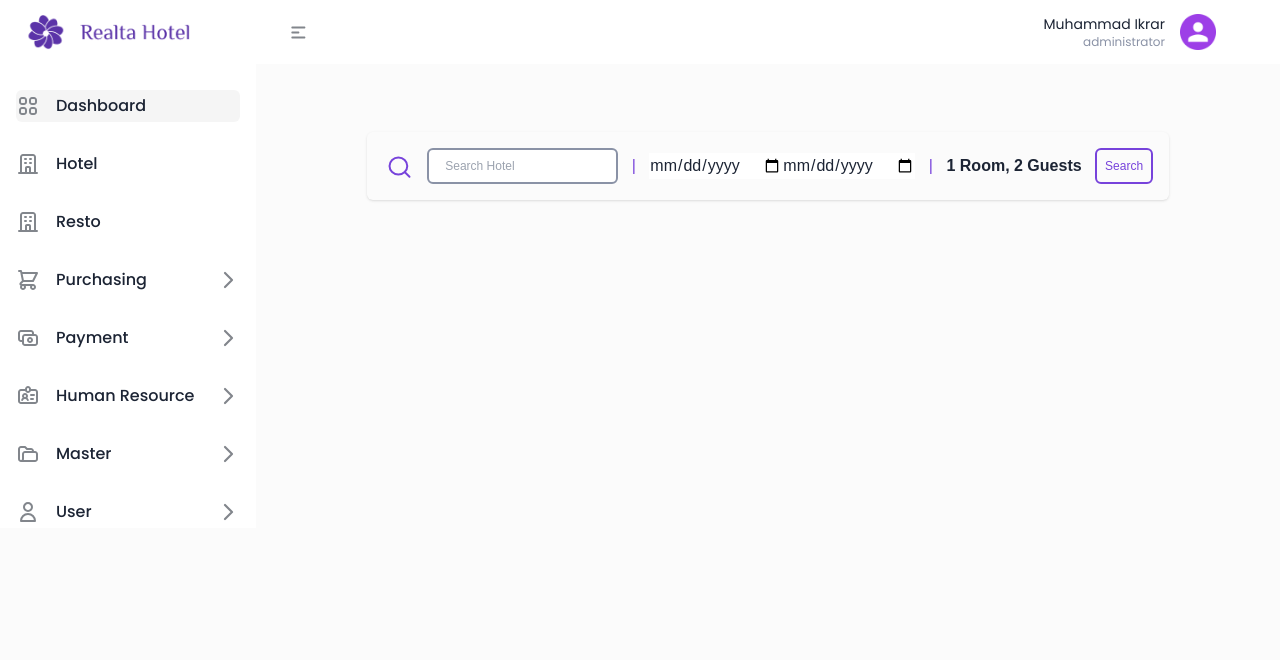
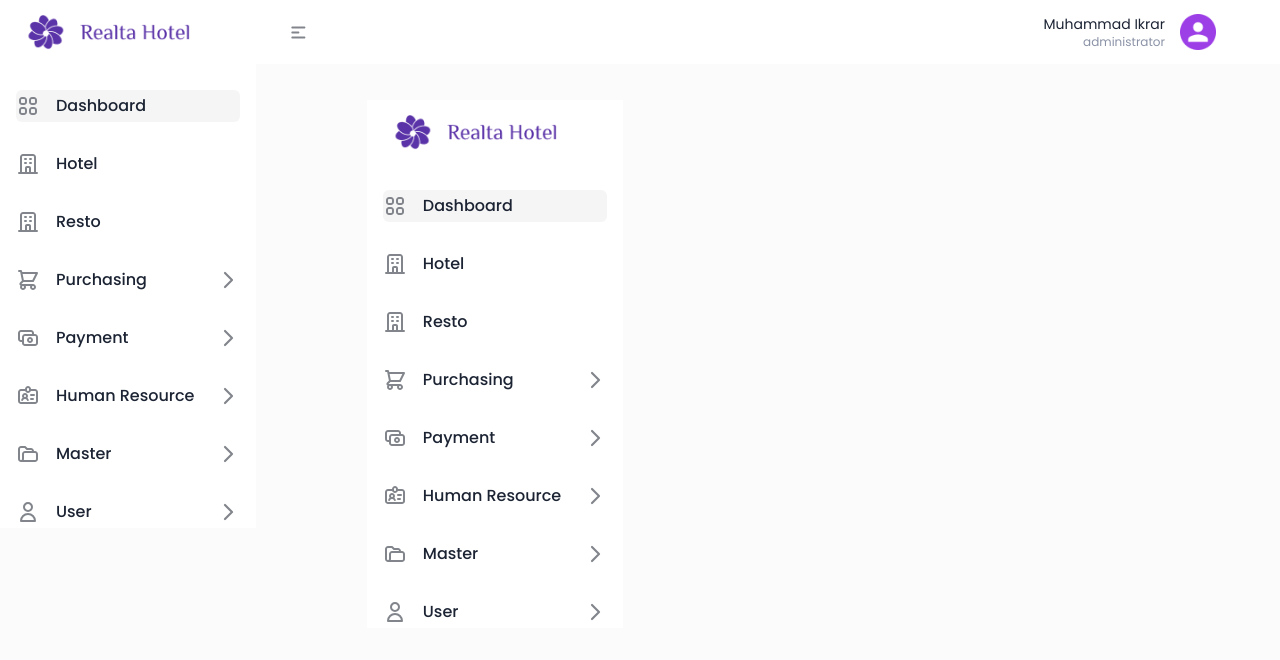
Before and after one commit to VierryFadhilah/Hotel-Realta-FrontEnd, a Next.js app: page / in a window 1280 px wide. Shown: the top 660 px of the page. Built offline with nearby package versions, Linux system fonts and the light colour scheme.

Commit message:
Perbaikan seluruh file di frontend

```diff
--- a/pages/index.tsx
+++ b/pages/index.tsx
@@ -1,18 +1,18 @@
-import Head from 'next/head'
-import Image from 'next/image'
-import { Inter } from 'next/font/google'
-import styles from '@/styles/Home.module.css'
-import SearchBooking from '@/components/searchBooking'
-import SidebarBooking from '@/components/sidebarBooking'
-import Sidebar from '@/components/sidebar'
+import Head from "next/head"
+import Image from "next/image"
+import { Inter } from "next/font/google"
+import styles from "@/styles/Home.module.css"
+import SearchBooking from "@/components/searchBooking"
+import SidebarBooking from "@/components/sidebarBooking"
+import Sidebar from "@/components/sidebar"
 
 export default function App() {
   return (
     <main className="w-[85%] mx-auto">
       {/* <h1 className="text-3xl font-bold underline">Hello world!</h1> */}
-      <SearchBooking />
+      {/* <SearchBooking /> */}
       {/* <SidebarBooking /> */}
-      {/* <Sidebar /> */}
+      <Sidebar />
     </main>
   )
 }
```
